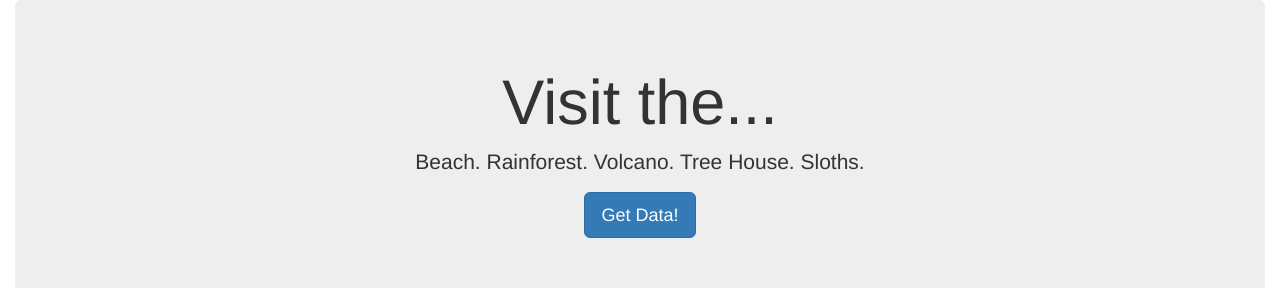
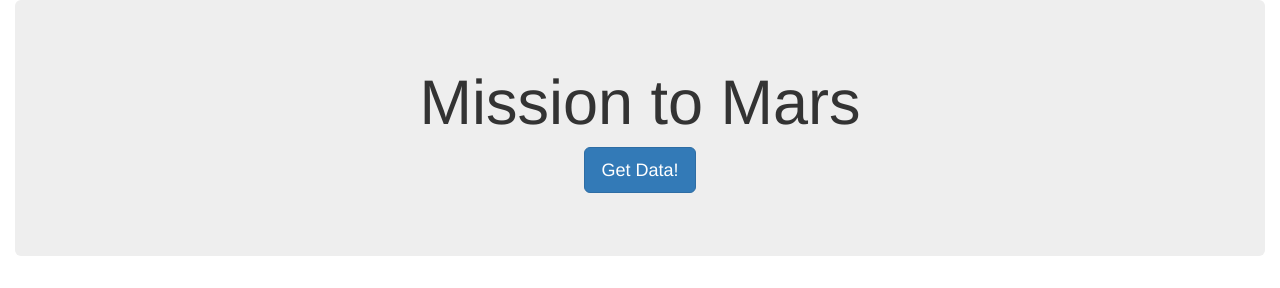
Before and after one commit to vaughnsmith99/web-scraping-challenge, a Flask app: template Mission_to_Mars/templates/index.html in a window 1280 px wide. Shown: the top 288 px of the page. Run offline with Flask 2, Linux system fonts and the light colour scheme; the template is opened without the code that fills it, so the values that code supplies are empty; parts of the project's set-up code (start-up, migrations or seed data) failed here and were passed over; some libraries are stand-ins or nearby versions.

Commit message:
working on flask.

```diff
--- a/Mission_to_Mars/app.py
+++ b/Mission_to_Mars/app.py
@@ -1,12 +1,12 @@
 from flask import Flask, render_template, redirect
 from flask_pymongo import PyMongo
-import scrape_mars
+
 
 # Create an instance of Flask
 app = Flask(__name__)
 
 # Use PyMongo to establish Mongo connection
-mongo = PyMongo(app, uri="mongodb://localhost:27017/weather_app")
+mongo = PyMongo(app, uri="mongodb://localhost:27017/mars_app")
 
 def home():
 
@@ -19,10 +19,10 @@ def home():
 # Route that will trigger the scrape function
 @app.route("/scrape")
 def scrape():
-
+    from scrape_mars import scrape
     # Run the scrape function
-    mars_data = scrape_mars.scrape_info()
-
+    mars_data = scrape()
+    print(mars_data)
     # Update the Mongo database using update and upsert=True
     mongo.db.collection.update({}, mars_data, upsert=True)
 
--- a/Mission_to_Mars/templates/index.html
+++ b/Mission_to_Mars/templates/index.html
@@ -5,18 +5,17 @@
   <meta charset="UTF-8">
   <meta name="viewport" content="width=device-width, initial-scale=1.0">
   <meta http-equiv="X-UA-Compatible" content="ie=edge">
-  <title>Costa Rica Weather</title>
+  <title>Mars</title>
   <link rel="stylesheet" href="https://maxcdn.bootstrapcdn.com/bootstrap/3.3.7/css/bootstrap.min.css">
 </head>
 
 <body>
   <div class="container-fluid">
     <div class="jumbotron text-center">
-      <h1>Visit the...</h1>
-      <p>Beach. Rainforest. Volcano. Tree House. Sloths.</p>
+      <h1>Mission to Mars</h1>
       <p><a class="btn btn-primary btn-lg" href="/scrape" role="button">Get Data!</a></p>
     </div>
-    <img src="{{ vacation.sloth_img }}" alt="Sloth">
+    <img src="{{ image }}" alt="Mars Image">
     <h2>The typical weather in Costa Rica is:</h2>
     <h3>Max Temp: {{ vacation.max_temp }}</h3>
     <h3>Min Temp: {{ vacation.min_temp }}</h3>
```
Also changed, not shown: Mission_to_Mars/scrape_mars.py (+8 -7 lines).
